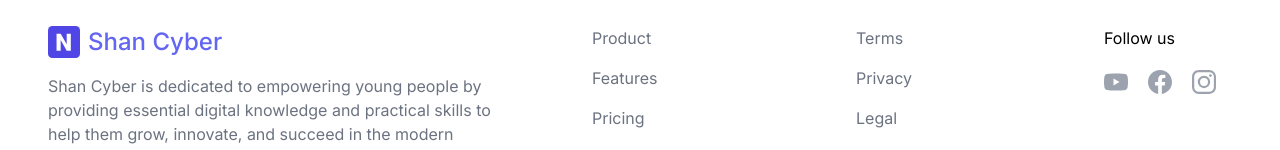
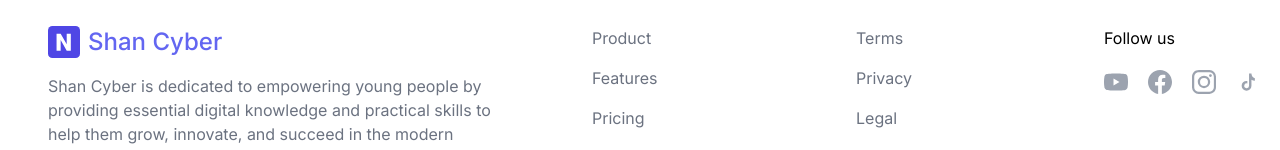
Before and after one commit to khurleng/shancyber21, a Next.js app: page / in a window 1280 px wide. Shown: the part 5595-5745 px from the top of the page. Built offline with nearby package versions, Linux system fonts and the light colour scheme.

Commit message:
Add TikTok link to footer

```diff
--- a/src/components/Footer.tsx
+++ b/src/components/Footer.tsx
@@ -102,7 +102,11 @@ export function Footer() {
                 <span className="sr-only">Instagram</span>
                 <Instagram />
               </a>
-              {/* <a href="https://linkedin.com/" target="_blank" rel="noopener">
+              <a href="https://www.tiktok.com/@kltech7" target="_blank" rel="noopener">
+                <span className="sr-only">TikTok</span>
+                <TikTok />
+              </a>
+              {/* <a href="https://www.tiktok.com/@kltech7" target="_blank" rel="noopener">
                 <span className="sr-only">Linkedin</span>
                 <Linkedin />
               </a> */}
@@ -163,6 +167,18 @@ const Instagram = ({ size = 24 }) => (
   </svg>
 );
 
+const TikTok = ({ size = 24 }) => (
+  <svg
+    xmlns="http://www.w3.org/2000/svg"
+    width={size}
+    height={size}
+    viewBox="0 0 24 24"
+    fill="currentColor"
+  >
+    <path d="M14.48 3.5c.33 0 .65.03.96.09a4.9 4.9 0 0 0 3.43 4.56v2.53a7.25 7.25 0 0 1-3.43-1.02v6.12a4.9 4.9 0 1 1-4.9-4.9c.28 0 .55.03.81.09v2.53a2.39 2.39 0 1 0 1.69 2.28V3.5h1.34Z" />
+  </svg>
+);
+
 const Linkedin = ({ size = 24 }) => (
   <svg
     xmlns="http://www.w3.org/2000/svg"
```
